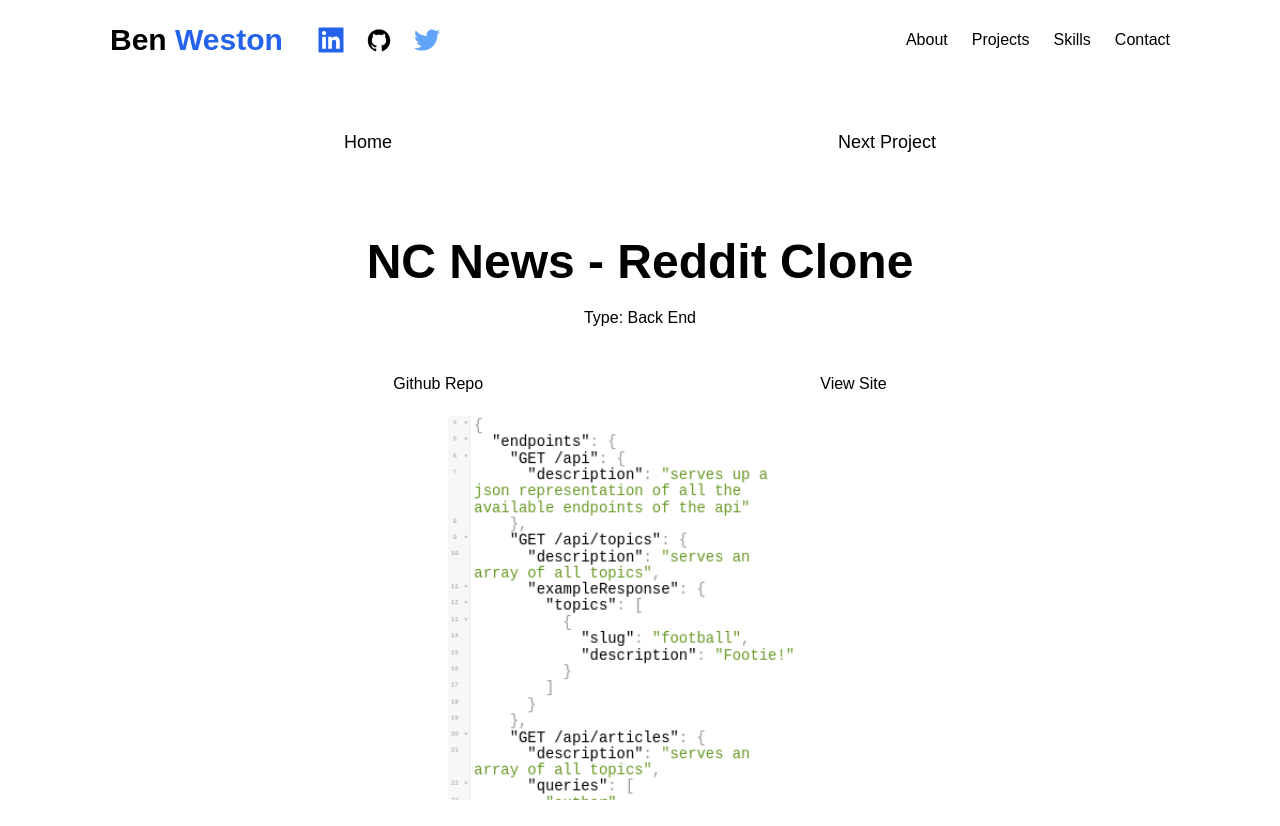
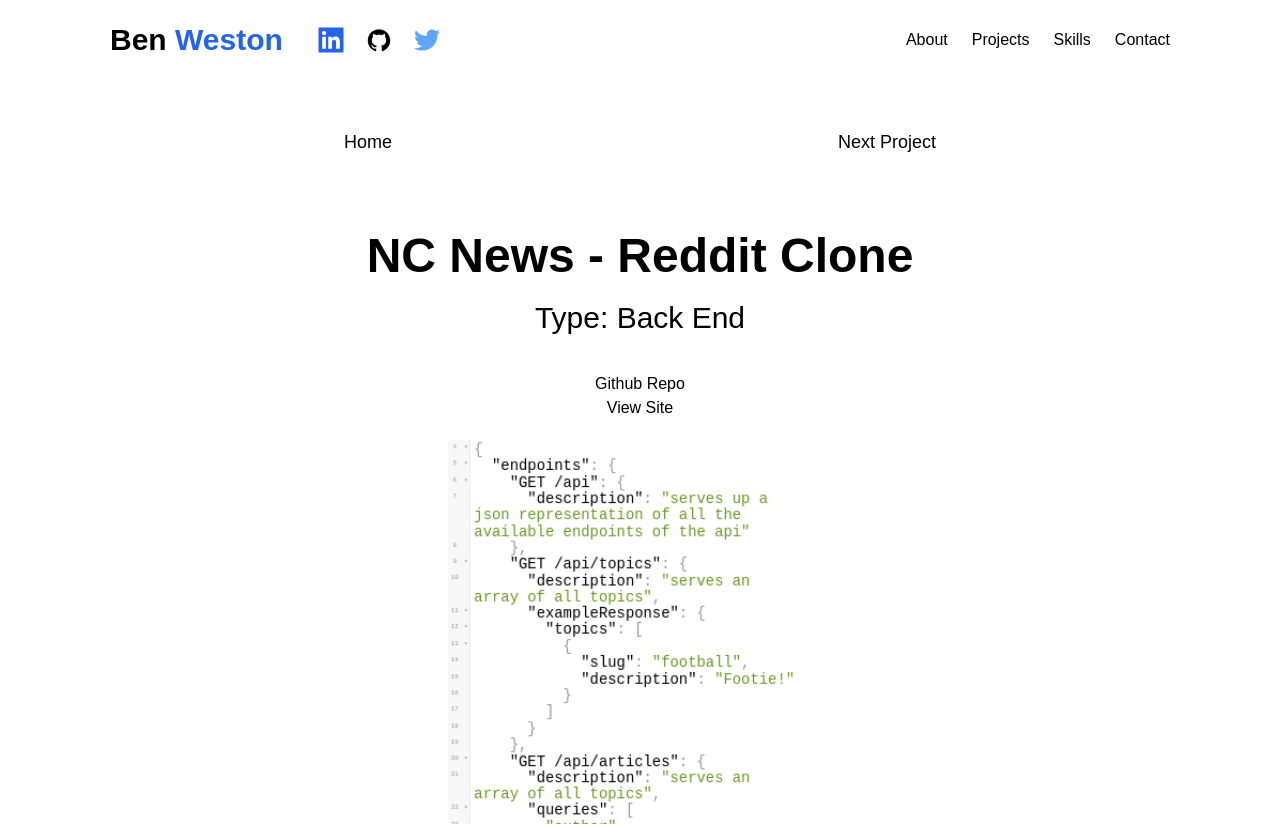
Before and after one commit to benwestondigital/next-portfolio, a Next.js app: page /projects/reddit-back in a window 1280 px wide. Shown: the top 826 px of the page. Built offline with nearby package versions, Linux system fonts and the light colour scheme.

Commit message:
change h2 size and flex for md screens

```diff
--- a/pages/projects/[slug].js
+++ b/pages/projects/[slug].js
@@ -65,9 +65,9 @@ const ProjectPage = ({ frontmatter, content, paths }) => {
           <h1 className='mb-5 font-bold text-3xl md:text-5xl min-w-fit'>
             {frontmatter.title}
           </h1>
-          <h2>Type: {frontmatter.type}</h2>
+          <h2 className='text-2xl md:text-3xl'>Type: {frontmatter.type}</h2>
         </div>
-        <div className='flex flex-col md:flex-row text-md items-center sm:items-start justify-between md:w-2/3 mb-5'>
+        <div className='flex flex-col text-md items-center justify-between md:w-2/3 mb-5'>
           <a
             href={frontmatter.github}
             target='_blank'
```
